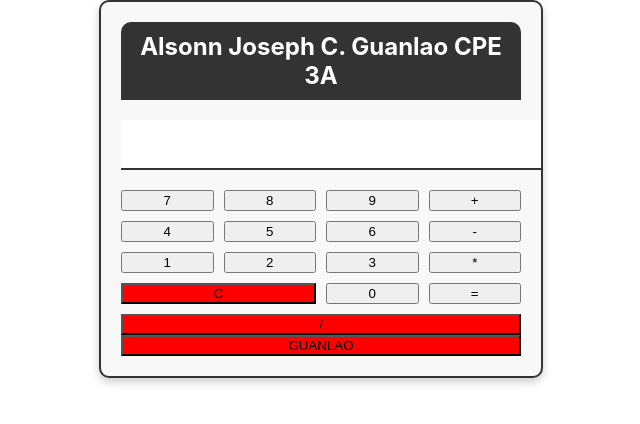
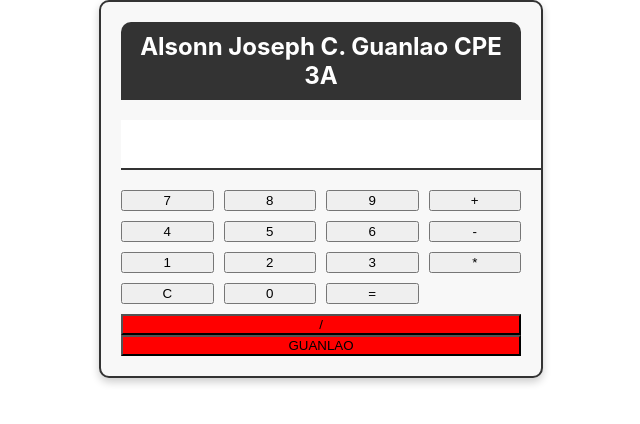
Before and after one commit to SuperShySuperShy/calcu-app, a React (Create React App) app: page / in a window 1280 px wide. Shown: the top 424 px of the page, without its empty margins (319-959 px from the left). Built offline with nearby package versions, Linux system fonts and the light colour scheme.

Commit message:
css update

```diff
--- a/src/App.css
+++ b/src/App.css
@@ -61,12 +61,6 @@
   background-color: #555;
 }
 
-.buttons button:nth-child(13),
-.buttons button:nth-child(16) {
-  grid-column: span 2;
-  background-color: #f00;
-}
-
 .buttons button:last-child {
   grid-column: span 4;
   background-color: #f00;
```
